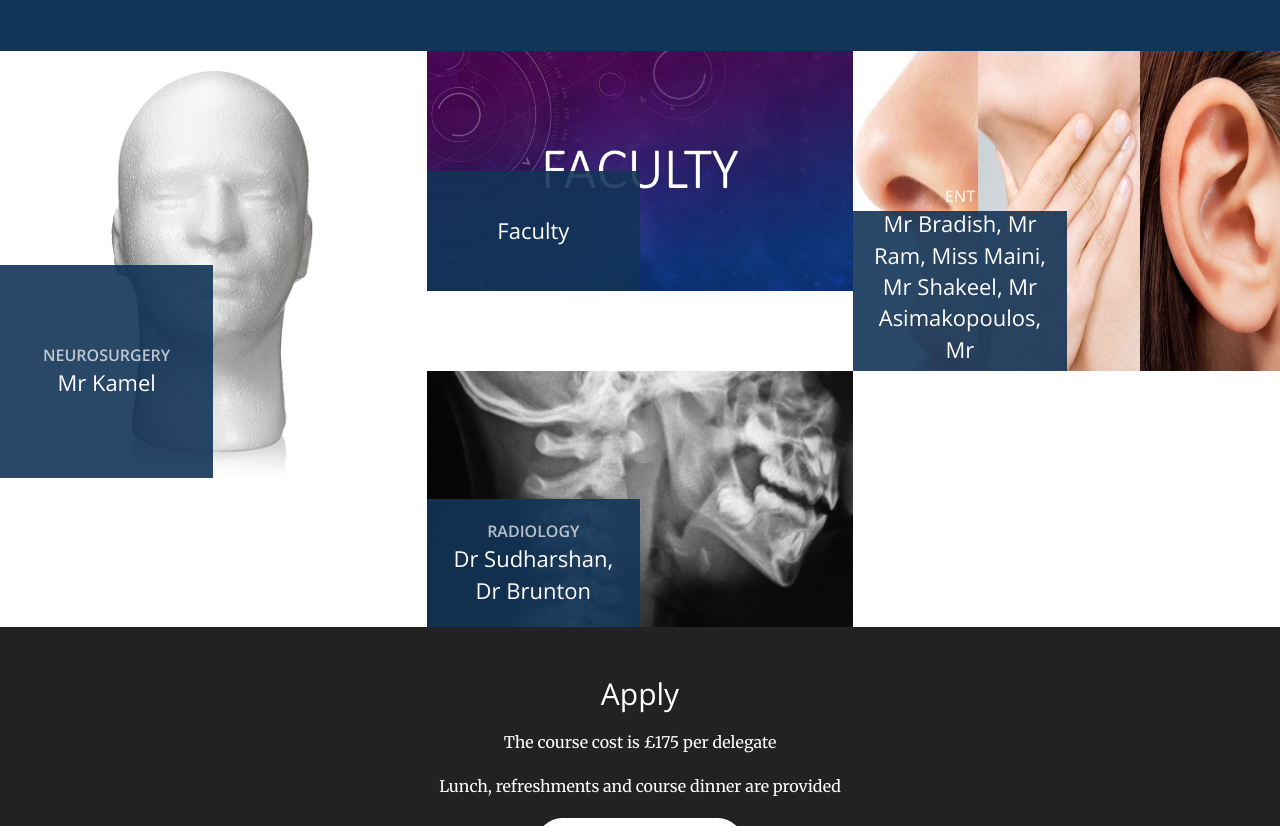
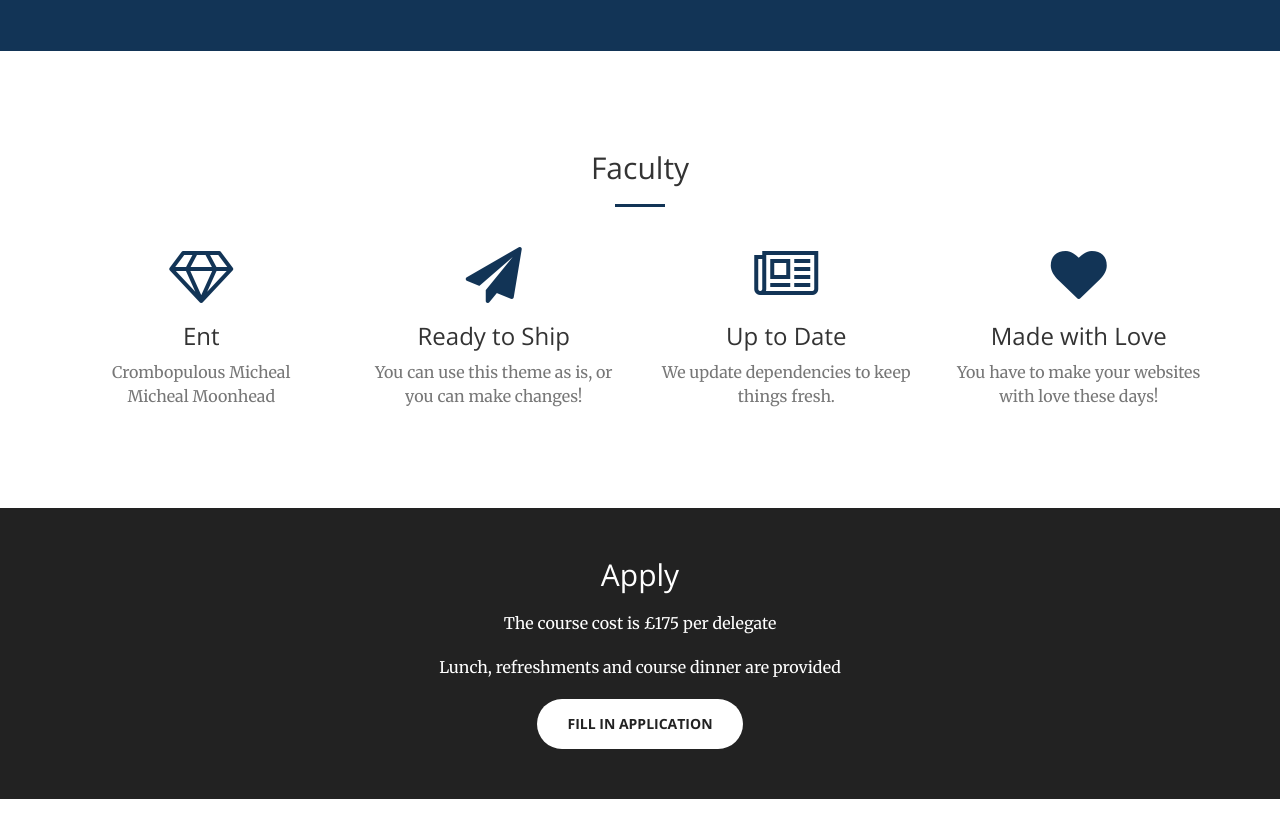
Before and after one commit to aberdeenradiology/aberdeenradiology.github.io, a Jekyll site: the page built from index.html, in a window 1280 px wide and 900 px high, scrolled down 3563 px, cut to the strip 74-900 px from the top of the window. Built offline with Jekyll 4.4.1, drawn with Linux system fonts in a browser that asks for light colours.

Commit message:
Update faculty.html

```diff
--- a/_includes/faculty.html
+++ b/_includes/faculty.html
@@ -1,23 +1,43 @@
-<section class="no-padding" id="faculty">
-    <div class="container-fluid">
-        <div class="row no-gutter">
-            {% for item in site.faculty %}
-             <div class="col-lg-4 col-sm-6">
-                <a href="{{item.url}}" class="portfolio-box">
-                    <img src="{{item.image}}" class="img-responsive" alt="">
-                    <div class="portfolio-box-caption">
-                        <div class="portfolio-box-caption-content">
-                            <div class="project-category text-faded">
-                                {{item.category}}
-                            </div>
-                            <div class="project-name">
-                                {{item.name}}
-                            </div>
-                        </div>
-                    </div>
-                </a>
+<section id="faculty">
+    <div class="container">
+        <div class="row">
+            <div class="col-lg-12 text-center">
+                <h2 class="section-heading">Faculty</h2>
+                <hr class="primary">
             </div>
-            {% endfor %}
+        </div>
+    </div>
+    <div class="container">
+        <div class="row">
+            <div class="col-lg-3 col-md-6 text-center">
+                <div class="service-box">
+                    <i class="fa fa-4x fa-diamond wow bounceIn text-primary"></i>
+                    <h3>Ent</h3>
+                    <p class="text-muted">Crombopulous Micheal</p>
+                    <p class="text-muted">Micheal Moonhead</p>
+                </div>
+            </div>
+            <div class="col-lg-3 col-md-6 text-center">
+                <div class="service-box">
+                    <i class="fa fa-4x fa-paper-plane wow bounceIn text-primary" data-wow-delay=".1s"></i>
+                    <h3>Ready to Ship</h3>
+                    <p class="text-muted">You can use this theme as is, or you can make changes!</p>
+                </div>
+            </div>
+            <div class="col-lg-3 col-md-6 text-center">
+                <div class="service-box">
+                    <i class="fa fa-4x fa-newspaper-o wow bounceIn text-primary" data-wow-delay=".2s"></i>
+                    <h3>Up to Date</h3>
+                    <p class="text-muted">We update dependencies to keep things fresh.</p>
+                </div>
+            </div>
+            <div class="col-lg-3 col-md-6 text-center">
+                <div class="service-box">
+                    <i class="fa fa-4x fa-heart wow bounceIn text-primary" data-wow-delay=".3s"></i>
+                    <h3>Made with Love</h3>
+                    <p class="text-muted">You have to make your websites with love these days!</p>
+                </div>
+            </div>
         </div>
     </div>
 </section>
```
